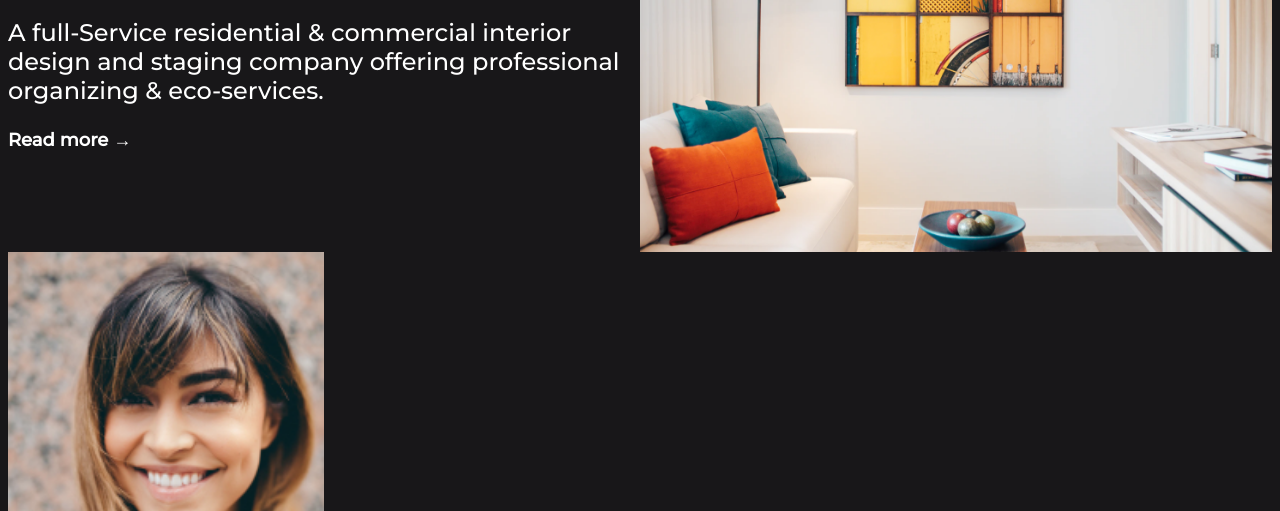
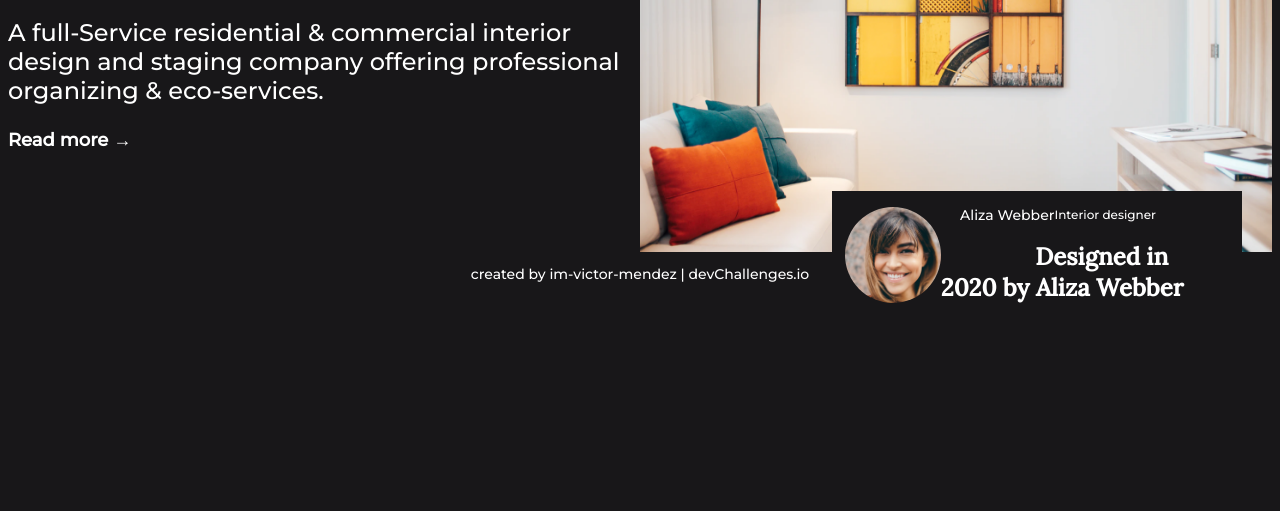
Before and after one commit to im-victor-mendez/CSS-Interior_Consultant, a plain HTML site: page index.html in a window 1280 px wide. Shown: the part 289-800 px from the top of the page. Drawn offline with nearby package versions, Linux system fonts and the light colour scheme.

Commit message:
Change position of .designer in index. Added .designer style.

```diff
--- a/src/style.css
+++ b/src/style.css
@@ -129,3 +129,35 @@ body {
     width: 50%;
     height: 100%;
 }
+
+.designer {
+    position: absolute;
+    left: 65%;
+    top: 60%;
+    background-color: var(--background);
+    padding: 1rem 1%;
+    width: 30%;
+}
+
+.designer img {
+    float: left;
+    width: 25%;
+    border-radius: 100%;
+}
+
+.designer h1, h2{
+    position: relative;
+    float: left;
+    left: 5%;
+    margin: 0%;
+    margin-bottom: 5%;
+}
+
+.designer h2 {
+    margin-bottom: 5%;
+}
+
+.designer p {
+    margin-top: 0%;
+    margin-bottom: 5%;
+}
```
Also changed, not shown: index.html (+1 -1 lines).
